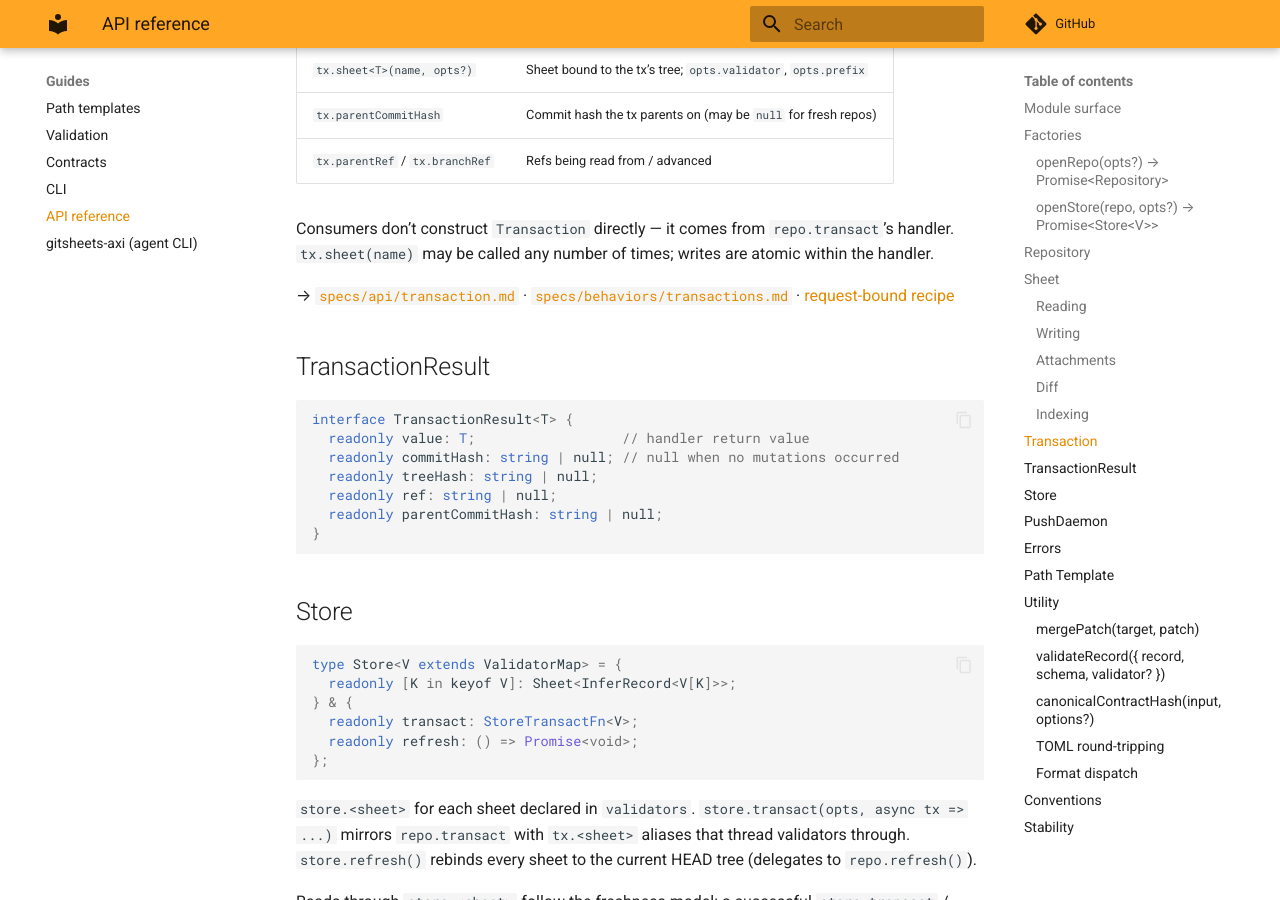
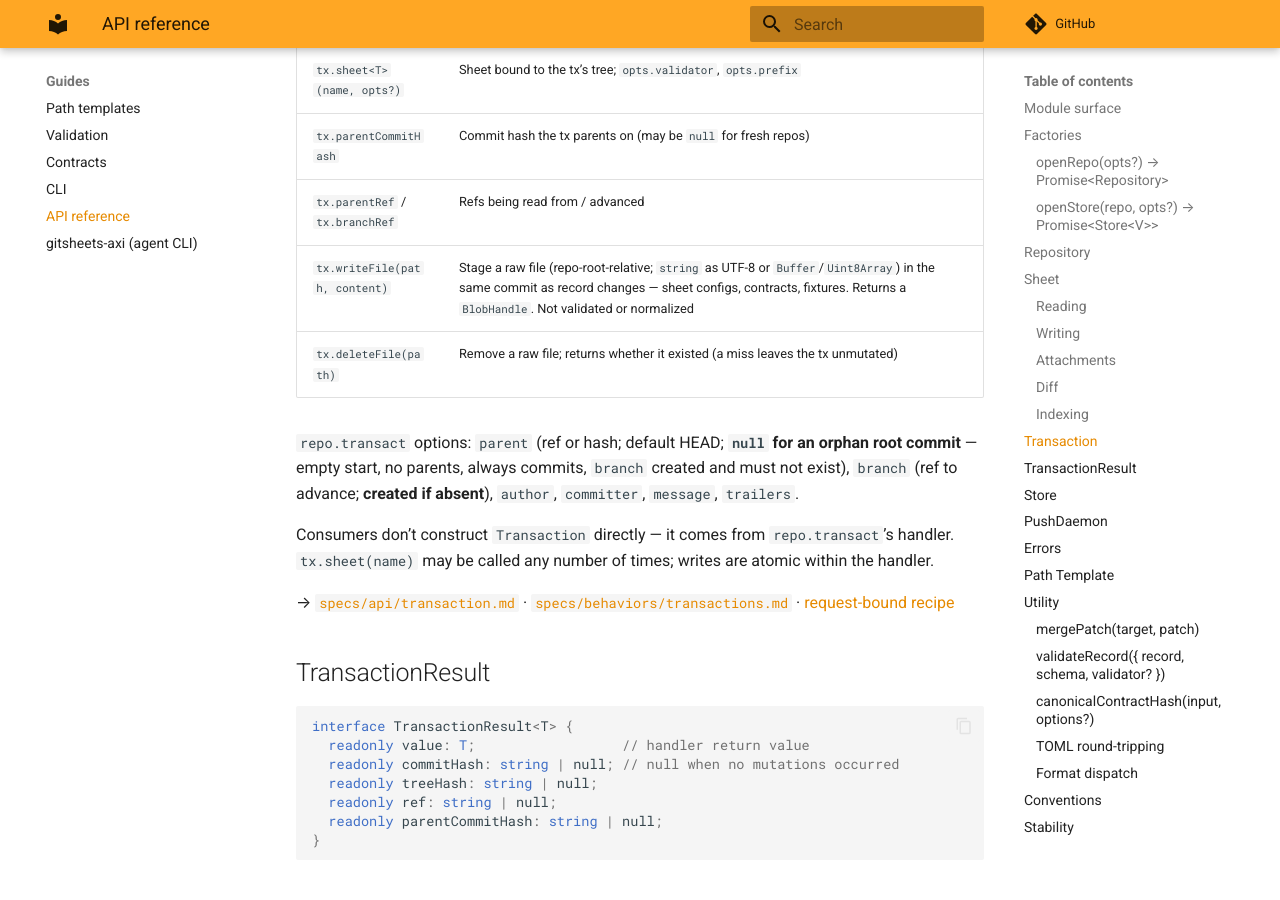
Before and after one commit to JarvusInnovations/gitsheets, an MkDocs documentation site: the page built from docs/api.md, in a window 1280 px wide and 900 px high, scrolled down 5616 px. Built offline with MkDocs 1.6.1 and Material for MkDocs 9.7.7, drawn with Linux system fonts in a browser that asks for light colours; comment, search, counter and statistics services are not loaded.

Commit message:
docs: tx.writeFile/deleteFile, orphan commits, branch creation
Co-Authored-By: Claude Fable 5.1 <noreply@anthropic.com>
Claude-Session: https://claude.ai/code/session_01RPAAYpKjUZUbHCUTfiy56R

```diff
--- a/docs/api.md
+++ b/docs/api.md
@@ -161,6 +161,10 @@ All write methods route through a transaction — permissive mode auto-opens one
 | `tx.sheet<T>(name, opts?)` | Sheet bound to the tx's tree; `opts.validator`, `opts.prefix` |
 | `tx.parentCommitHash` | Commit hash the tx parents on (may be `null` for fresh repos) |
 | `tx.parentRef` / `tx.branchRef` | Refs being read from / advanced |
+| `tx.writeFile(path, content)` | Stage a raw file (repo-root-relative; `string` as UTF-8 or `Buffer`/`Uint8Array`) in the same commit as record changes — sheet configs, contracts, fixtures. Returns a `BlobHandle`. Not validated or normalized |
+| `tx.deleteFile(path)` | Remove a raw file; returns whether it existed (a miss leaves the tx unmutated) |
+
+`repo.transact` options: `parent` (ref or hash; default HEAD; **`null` for an orphan root commit** — empty start, no parents, always commits, `branch` created and must not exist), `branch` (ref to advance; **created if absent**), `author`, `committer`, `message`, `trailers`.
 
 Consumers don't construct `Transaction` directly — it comes from `repo.transact`'s handler. `tx.sheet(name)` may be called any number of times; writes are atomic within the handler.
 
```
Also changed, not shown: skills/gitsheets/references/api.md (+7 -1 lines).
